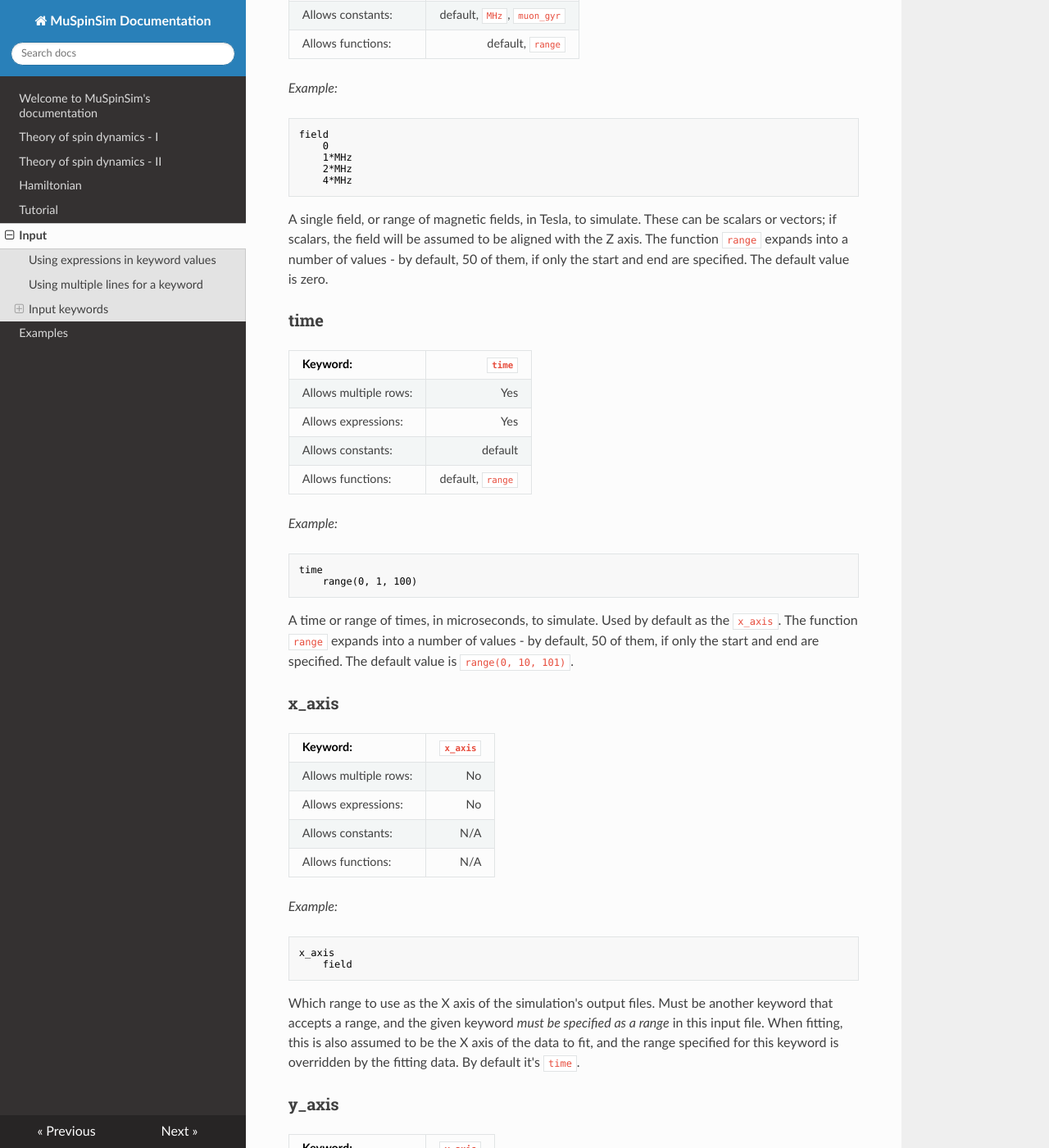
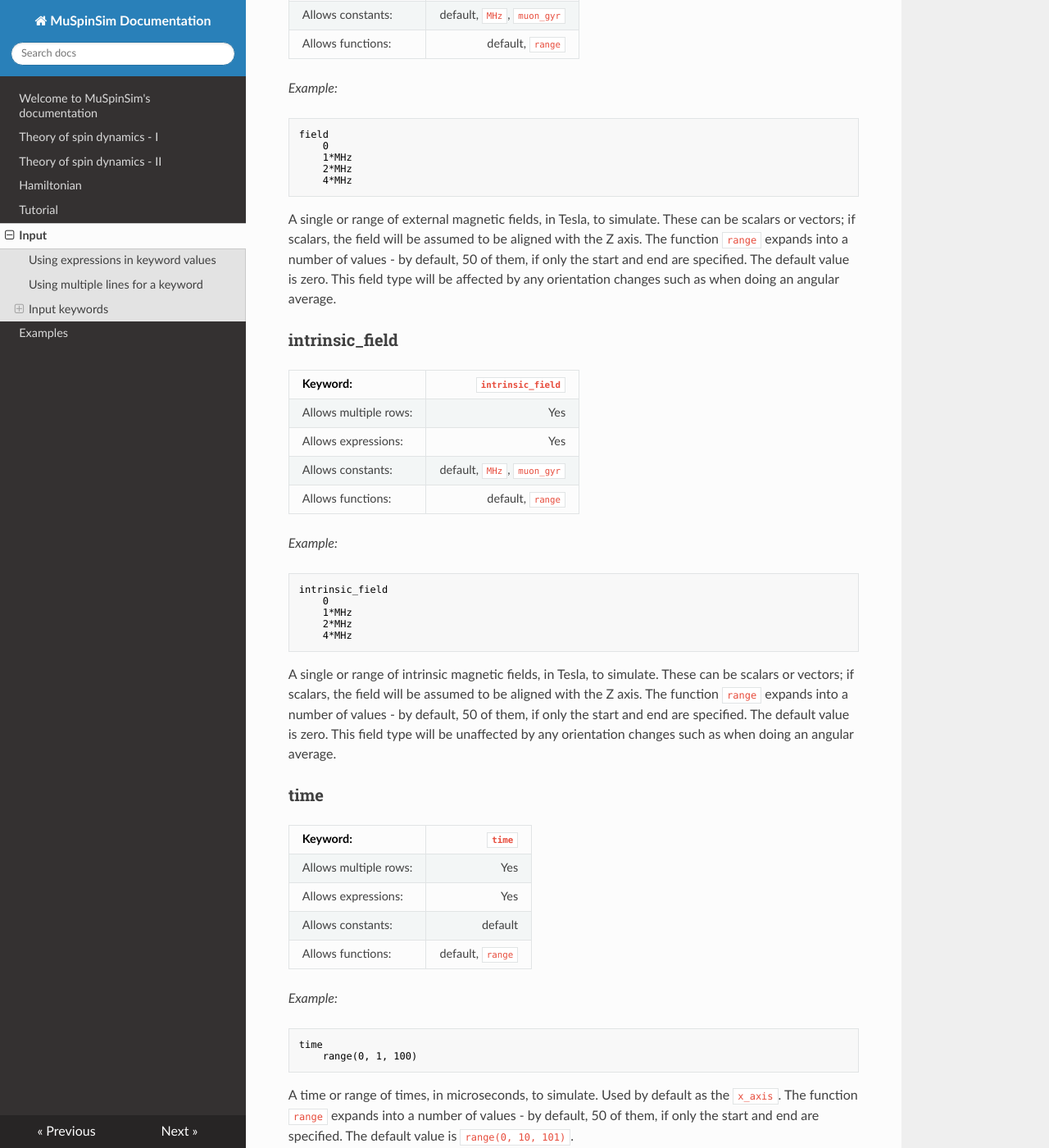
Before and after one commit to muon-spectroscopy-computational-project/muspinsim, an MkDocs documentation site: the page built from docs/docs/input.md, in a window 1280 px wide and 1400 px high, scrolled down 4495 px. Shown: the whole window at 82% size. Built offline with MkDocs 1.6.1, drawn with Linux system fonts in a browser that asks for light colours; nearby versions of some CDN libraries.

Commit message:
Add intrinsic_field to docs

````diff
--- a/docs/docs/input.md
+++ b/docs/docs/input.md
@@ -146,7 +146,27 @@ field
     4*MHz
 ```
 
-A single field, or range of magnetic fields, in Tesla, to simulate. These can be scalars or vectors; if scalars, the field will be assumed to be aligned with the Z axis. The function `range` expands into a number of values - by default, 50 of them, if only the start and end are specified. The default value is zero.
+A single or range of external magnetic fields, in Tesla, to simulate. These can be scalars or vectors; if scalars, the field will be assumed to be aligned with the Z axis. The function `range` expands into a number of values - by default, 50 of them, if only the start and end are specified. The default value is zero. This field type will be affected by any orientation changes such as when doing an angular average.
+
+### intrinsic_field
+
+| Keyword:              |                    `intrinsic_field`
+|-----------------------|---------------------------:|
+| Allows multiple rows: |                        Yes |
+| Allows expressions:   |                        Yes |
+| Allows constants:     | default, `MHz`, `muon_gyr` |
+| Allows functions:     |           default, `range` |
+
+*Example:*
+```plaintext
+intrinsic_field
+    0
+    1*MHz
+    2*MHz
+    4*MHz
+```
+
+A single or range of intrinsic magnetic fields, in Tesla, to simulate. These can be scalars or vectors; if scalars, the field will be assumed to be aligned with the Z axis. The function `range` expands into a number of values - by default, 50 of them, if only the start and end are specified. The default value is zero. This field type will be unaffected by any orientation changes such as when doing an angular average.
 
 ### time
 
````
